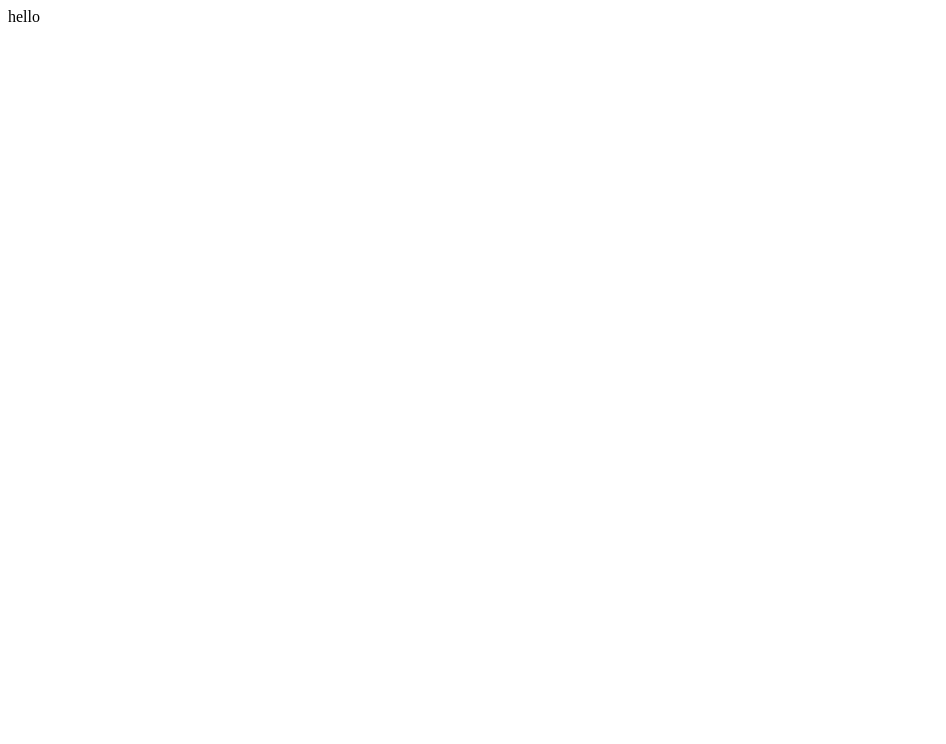
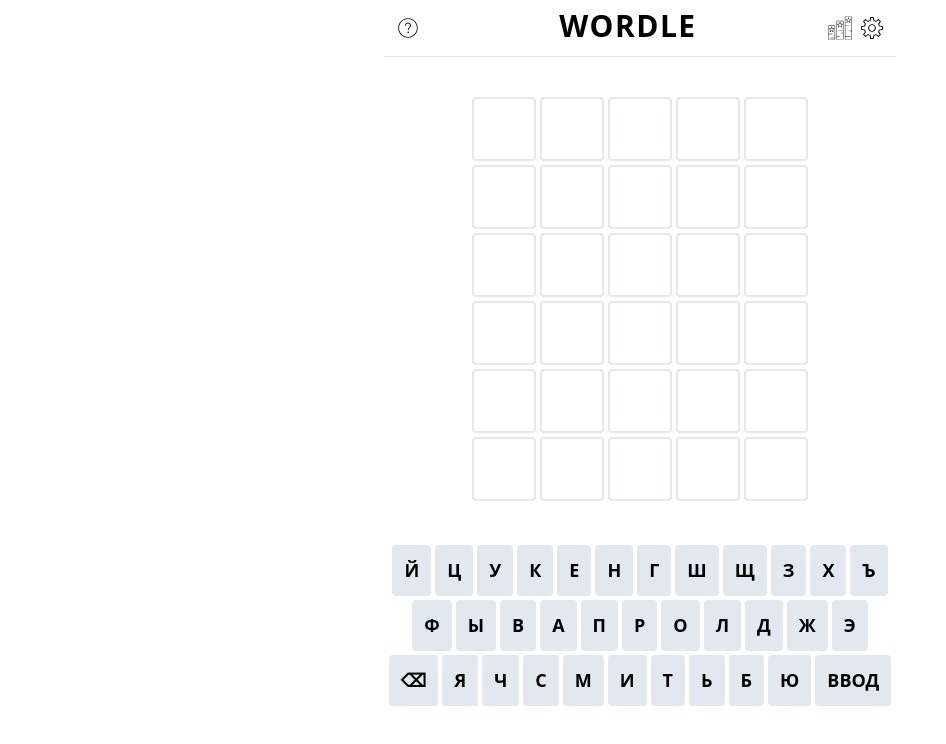
Before and after one commit to intocode/wordle-client, a React (Create React App) app: page / in a window 1280 px wide. Shown: the top 744 px of the page, without its empty margins (0-946 px from the left). Built offline with nearby package versions, Linux system fonts and the light colour scheme; the HTML template or start-up script is replaced by a standard one.

Commit message:
Скомпоновал все компоненты

```diff
--- a/src/App.tsx
+++ b/src/App.tsx
@@ -1,7 +1,16 @@
 import React from 'react';
+import Header from './components/layout/Header';
+import Main from './components/layout/Main/Main';
 
 function App() {
-  return <div className="App">hello</div>;
+  return (
+    <div className="App">
+      <div className="container max-w-xl m-auto">
+        <Header />
+        <Main />
+      </div>
+    </div>
+  );
 }
 
 export default App;
--- a/src/components/Cell/Cell.tsx
+++ b/src/components/Cell/Cell.tsx
@@ -6,7 +6,7 @@
 };
 
 export const Cell = ({ value, className }: CellProps) => {
-  const classNameColor = `w-14 h-14 uppercase flex items-center justify-center mx-0.5 text-4xl font-bold rounded ${className}`;
+  const classNameColor = `w-16 h-16 uppercase flex items-center justify-center mx-0.5 text-4xl font-bold rounded ${className}`;
 
   return (
     <div className={classNameColor}>
--- a/src/components/GridCell/GridCell.tsx
+++ b/src/components/GridCell/GridCell.tsx
@@ -5,7 +5,7 @@
   const maxAttempts = [1, 2, 3, 4, 5, 6];
 
   return (
-    <div>
+    <div className="p-10">
       {maxAttempts.map(() => {
         return <LineCell />;
       })}
--- a/src/components/Key/Key.tsx
+++ b/src/components/Key/Key.tsx
@@ -6,7 +6,7 @@
 };
 
 export const Key = ({ value, className }: KeyProprs) => {
-  const classNameColor = `flex items-center py-4 px-2 uppercase justify-center rounded mx-0.5 text-xs font-bold cursor-pointer select-none text-black bg-slate-200 text-4xl text-black ${className}`;
+  const classNameColor = `flex items-center py-3 px-3 uppercase justify-center rounded mx-0.5 text-[18px] font-bold cursor-pointer select-none text-black bg-slate-200 text-black ${className}`;
 
   return (
     <button type="button" className={classNameColor}>
--- a/src/components/LineCell/LineCell.tsx
+++ b/src/components/LineCell/LineCell.tsx
@@ -7,7 +7,7 @@
 
 export const LineCell = ({ word }: LineCellProps) => {
   return (
-    <div className="flex mb-1">
+    <div className="flex mb-1 justify-center">
       {word
         ? word.split('').map((item) => {
             return <Cell value={item} className="text-black border-2" />;
--- a/src/components/layout/Header.tsx
+++ b/src/components/layout/Header.tsx
@@ -6,13 +6,13 @@
 
 export function Header() {
   return (
-    <header className="flex flex-row max-w-lg py-2 px-3 border-b dark:border-neutral-700">
+    <header className="flex flex-row m-auto max-w-lg py-2 px-3 border-b dark:border-neutral-700">
       <button type="button" className="m-0 mr-2 sm:my-2 flex-none">
         <HelpIcon />
       </button>
       <div className="flex-auto text-center">
         <h1 className="uppercase font-extrabold text-2xl sm:text-3xl tracking-wider">
-          ВОРДЛИ
+          WORDLE
         </h1>
       </div>
       <button type="button" className="m-0 mr-2 sm:my-2 flex-none">
--- /dev/null
+++ b/src/components/layout/Main/Main.tsx
@@ -0,0 +1,14 @@
+import React from 'react';
+import GridCell from '../../GridCell/GridCell';
+import Keyboard from '../../Keyboard/Keyboard';
+
+const Main = () => {
+  return (
+    <div>
+      <GridCell />
+      <Keyboard />
+    </div>
+  );
+};
+
+export default Main;
```
Also changed, not shown: 1 other file (tests, documents, lock files or other folders).
